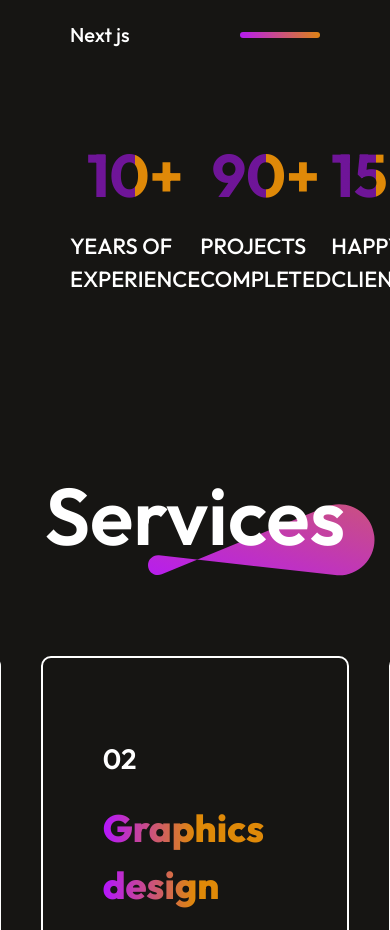
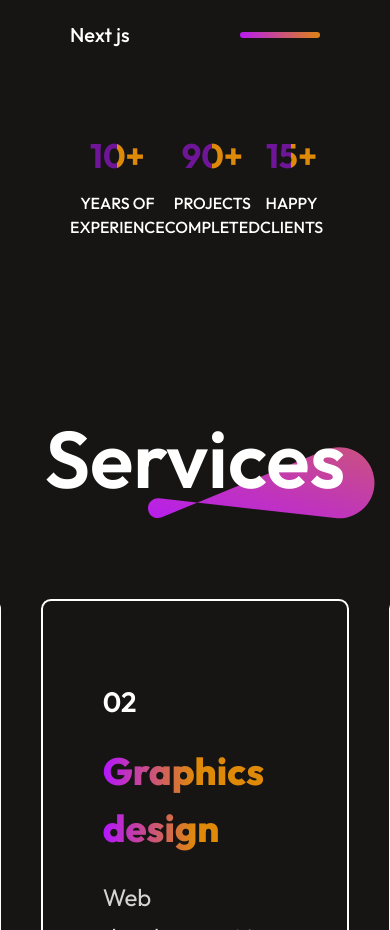
Before and after one commit to Shashika2001/portfolio, a React (Vite) app in the folder portfolio-react/: page / in a window 390 px wide. Shown: the part 1940-2870 px from the top of the page. Built offline with nearby package versions, Linux system fonts and the light colour scheme.

Commit message:
complete about page with mobile responsive

```diff
--- a/portfolio-react/src/components/About/About.css
+++ b/portfolio-react/src/components/About/About.css
@@ -133,4 +133,18 @@
     .about-skill hr{
         height: 6px;
     }
+    .about-achievements{
+        justify-content: space-between;
+    }
+    .about-achievement{
+        gap: 10px;
+    }
+    .about-achievement h1{
+        font-size: 34px;
+        font-weight: 700;
+    }
+    .about-achievement p{
+        text-align: center;
+        font-size: 16px;
+    }
 }
```
